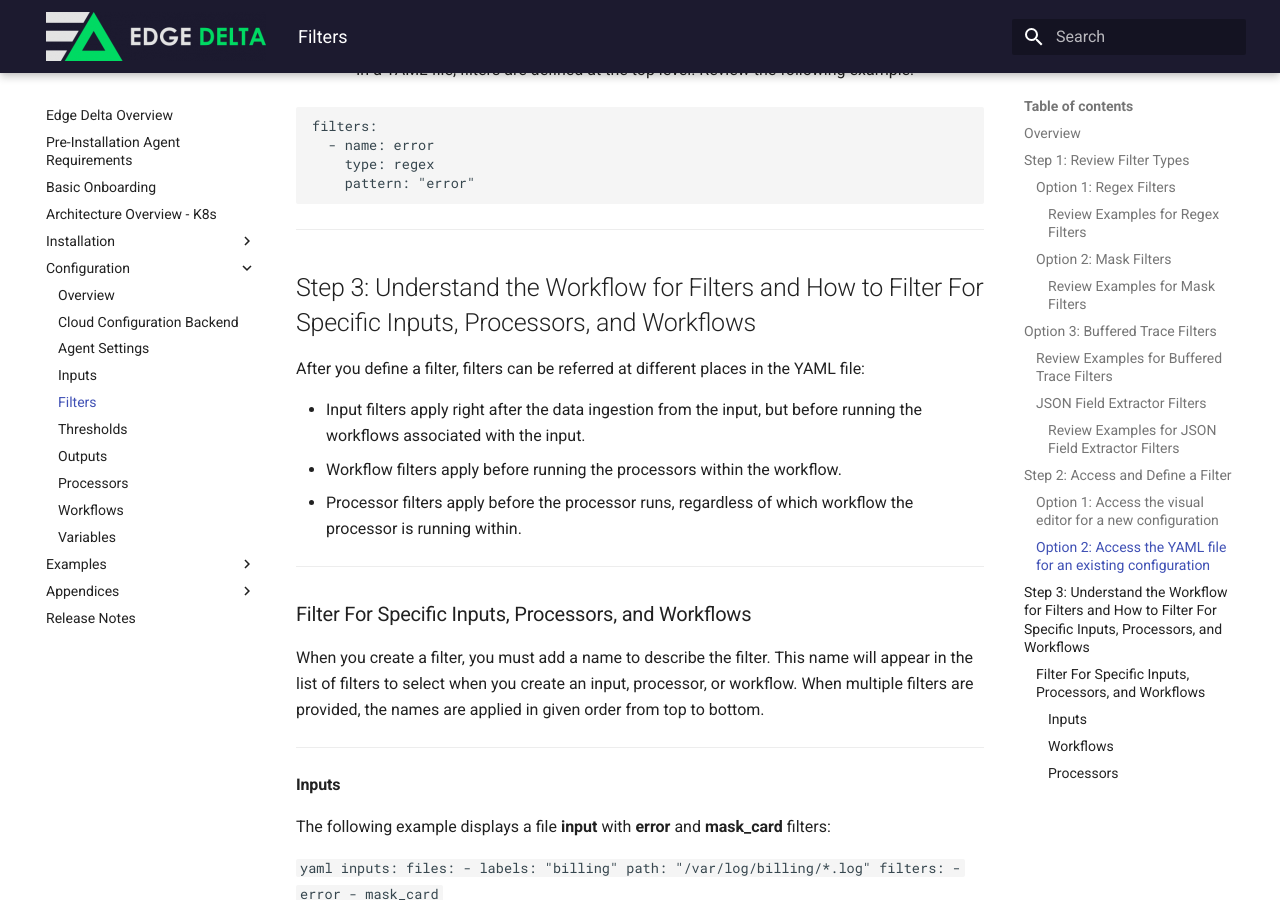
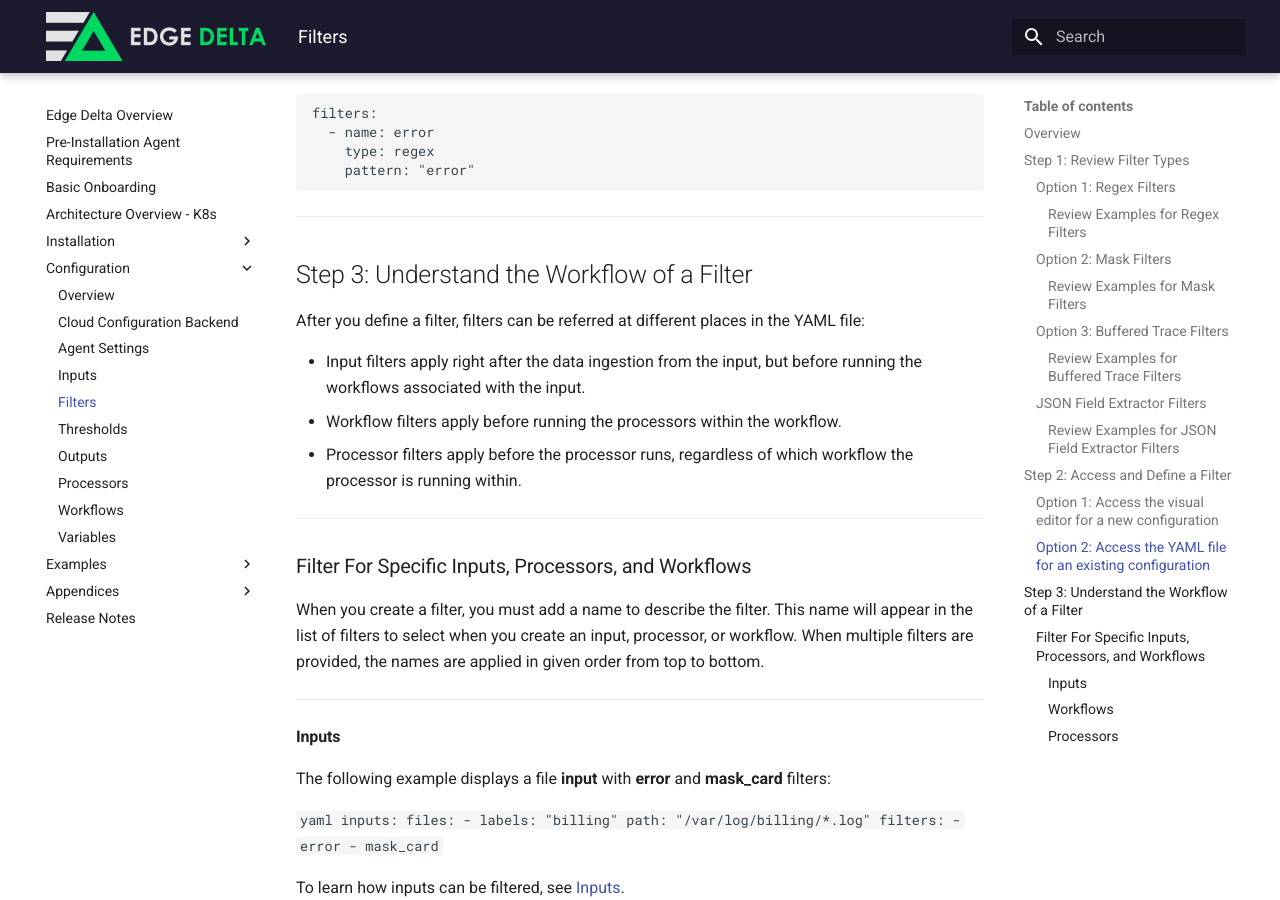
Before and after one commit to edgedelta/docs, an MkDocs documentation site: the page built from docs/configuration/filters.md, in a window 1280 px wide and 900 px high, scrolled down 7200 px. Built offline with MkDocs 1.6.1 and Material for MkDocs 9.7.7, drawn with Linux system fonts in a browser that asks for light colours.

Commit message:
Update filters.md

```diff
--- a/docs/configuration/filters.md
+++ b/docs/configuration/filters.md
@@ -117,7 +117,7 @@ In the Edge Delta Admin portal, in the visual editor, when you select **mask** a
 
 ***
 
-## Option 3: Buffered Trace Filters
+### Option 3: Buffered Trace Filters
 
 This filter type handles trace logs.
 
@@ -245,7 +245,7 @@ filters:
 
 ***
 
-## Step 3: Understand the Workflow for Filters and How to Filter For Specific Inputs, Processors, and Workflows
+## Step 3: Understand the Workflow of a Filter
 
 After you define a filter, filters can be referred at different places in the YAML file:
 
```
